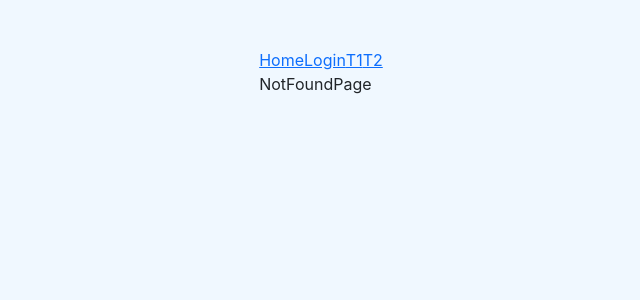
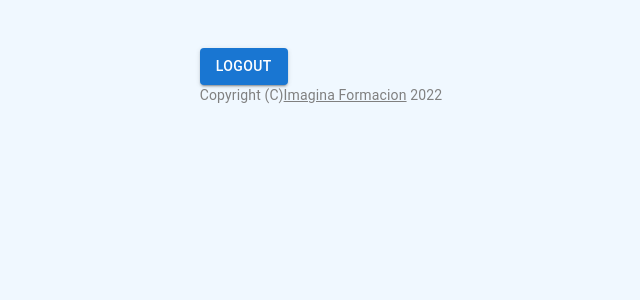
Before and after one commit to PadillaTom/OB-ReactJS, a React (Create React App) app: page /dashboard in a window 1280 px wide. Shown: the top 300 px of the page, without its empty margins (319-959 px from the left). Built offline with nearby package versions, Linux system fonts and the light colour scheme.

Commit message:
Avance Proyecto Evolutivo 18

```diff
--- a/package.json
+++ b/package.json
@@ -3,12 +3,17 @@
   "version": "0.1.0",
   "private": true,
   "dependencies": {
+    "@emotion/react": "^11.9.0",
+    "@emotion/styled": "^11.8.1",
+    "@mui/icons-material": "^5.6.2",
+    "@mui/material": "^5.6.3",
     "@testing-library/jest-dom": "^5.16.2",
     "@testing-library/react": "^12.1.4",
     "@testing-library/user-event": "^13.5.0",
     "axios": "^0.26.1",
     "bootstrap": "^5.1.3",
     "bootstrap-icons": "^1.8.1",
+    "clsx": "^1.1.1",
     "formik": "^2.2.9",
     "node-sass": "^7.0.1",
     "react": "^17.0.2",
--- /dev/null
+++ b/src/AppRoutingFinal.js
@@ -0,0 +1,58 @@
+import React, { useEffect } from "react";
+import {
+	BrowserRouter as Router,
+	Route,
+	Routes,
+	Link,
+	Navigate,
+} from "react-router-dom";
+
+import HomePage from "./pages/home/HomePage";
+import AboutPage from "./pages/home/AboutPage";
+import ProfilePage from "./pages/profile/ProfilePage";
+import NotFoundPage from "./pages/404/NotFoundPage";
+import TasksPage from "./pages/tasks/TasksPage";
+import TaskDetailsPage from "./pages/tasks/TaskDetailsPage";
+import LoginPage from "./pages/auth/LoginPage";
+import Dashboard from "./pages/dashboard/Dashboard";
+
+const AppRoutingFinal = () => {
+	// TODO - Get value from Storage
+	const isLogged = true;
+
+	return (
+		<Router>
+			<Routes>
+				{/* === PROTECTED === */}
+				<Route
+					path="/"
+					exact
+					element={
+						isLogged ? (
+							<Navigate replace to="/dashboard"></Navigate>
+						) : (
+							<Navigate replace to="/login"></Navigate>
+						)
+					}
+				></Route>
+				<Route
+					path="/dashboard"
+					exact
+					element={
+						isLogged ? (
+							<Dashboard></Dashboard>
+						) : (
+							<Navigate replace to="/login"></Navigate>
+						)
+					}
+				></Route>
+
+				{/* === PUBLIC === */}
+				<Route path="/login" element={<LoginPage></LoginPage>}></Route>
+				<Route path="*" element={NotFoundPage}></Route>
+			</Routes>
+		</Router>
+	);
+};
+
+export default AppRoutingFinal;
--- /dev/null
+++ b/src/components/pure/Final/Copyright.jsx
@@ -0,0 +1,16 @@
+import React from "react";
+import { Link, Typography } from "@mui/material";
+
+const Copyright = () => {
+	return (
+		<Typography variant="body2" color="GrayText" align="center">
+			{"Copyright (C)"}
+			<Link color="inherit" href="https://imaginaformacion.com">
+				Imagina Formacion
+			</Link>{" "}
+			{new Date().getFullYear()}
+		</Typography>
+	);
+};
+
+export default Copyright;
--- a/src/index.js
+++ b/src/index.js
@@ -6,14 +6,16 @@ import "bootstrap/dist/css/bootstrap.css";
 import "bootstrap-icons/font/bootstrap-icons.css";
 import "./index.css";
 
+import reportWebVitals from "./reportWebVitals";
 import App from "./App";
-import reportWebVitals from "./reportWebVitals";
 import AppRoutingOne from "./AppRoutingOne";
+import AppRoutingFinal from "./AppRoutingFinal";
 
 ReactDOM.render(
 	<React.StrictMode>
 		{/* <App /> */}
-		<AppRoutingOne></AppRoutingOne>
+		{/* <AppRoutingOne></AppRoutingOne> */}
+		<AppRoutingFinal></AppRoutingFinal>
 	</React.StrictMode>,
 	document.getElementById("root")
 );
--- /dev/null
+++ b/src/pages/dashboard/Dashboard.jsx
@@ -0,0 +1,26 @@
+import React from "react";
+import { useNavigate } from "react-router-dom";
+import { Button } from "@mui/material";
+import Copyright from "../../components/pure/Final/Copyright";
+
+const Dashboard = () => {
+	const nav = useNavigate();
+	const handleLogout = () => {
+		nav("/login");
+	};
+	return (
+		<div>
+			<Button
+				variant="contained"
+				onClick={() => {
+					handleLogout();
+				}}
+			>
+				Logout
+			</Button>
+			<Copyright></Copyright>
+		</div>
+	);
+};
+
+export default Dashboard;
```
Also changed, not shown: src/components/pure/Final/MenuListItem.jsx (added, +38 -0 lines), 1 other file (tests, documents, lock files or other folders).
